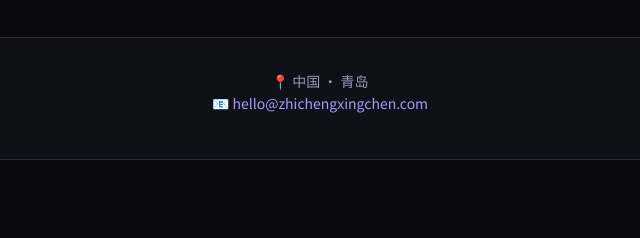
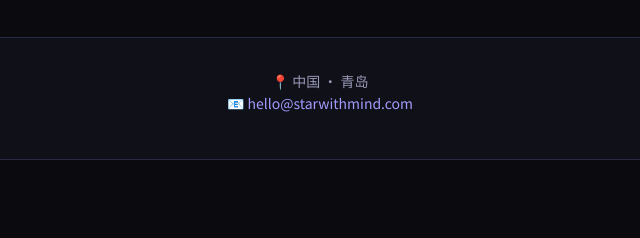
Before and after one commit to MrRobot2658/zhichengxingchen, a website: page index.html in a window 1280 px wide. Shown: the part 1388-1626 px from the top of the page, 320-960 px from the left. Drawn offline with Linux system fonts and the light colour scheme.

Commit message:
🌐 更新域名为 starwithmind.com

```diff
--- a/index.html
+++ b/index.html
@@ -505,7 +505,7 @@ footer p { color:var(--text-3); font-size:13px; }
     <div style="margin-top:40px;text-align:center;padding:32px;border-radius:var(--radius);background:var(--surface);border:1px solid var(--border);">
       <p style="font-size:14px;color:var(--text-2);margin-bottom:12px;">
         📍 中国 · 青岛<br>
-        📧 <a href="mailto:hello@zhichengxingchen.com" style="color:var(--accent-soft);text-decoration:none;">hello@zhichengxingchen.com</a>
+        📧 <a href="mailto:hello@starwithmind.com" style="color:var(--accent-soft);text-decoration:none;">hello@starwithmind.com</a>
       </p>
     </div>
   </div>
@@ -707,7 +707,7 @@ footer p { color:var(--text-3); font-size:13px; }
         关注我们的进展，或预约购买首批产品
       </p>
       <div class="contact-info">
-        <a href="mailto:hello@zhichengxingchen.com">📧 hello@zhichengxingchen.com</a>
+        <a href="mailto:hello@starwithmind.com">📧 hello@starwithmind.com</a>
         <a href="#">📍 中国 · 青岛</a>
         <a href="#">💬 微信公众号：知诚星辰智能</a>
       </div>
```
Also changed, not shown: README.md.
